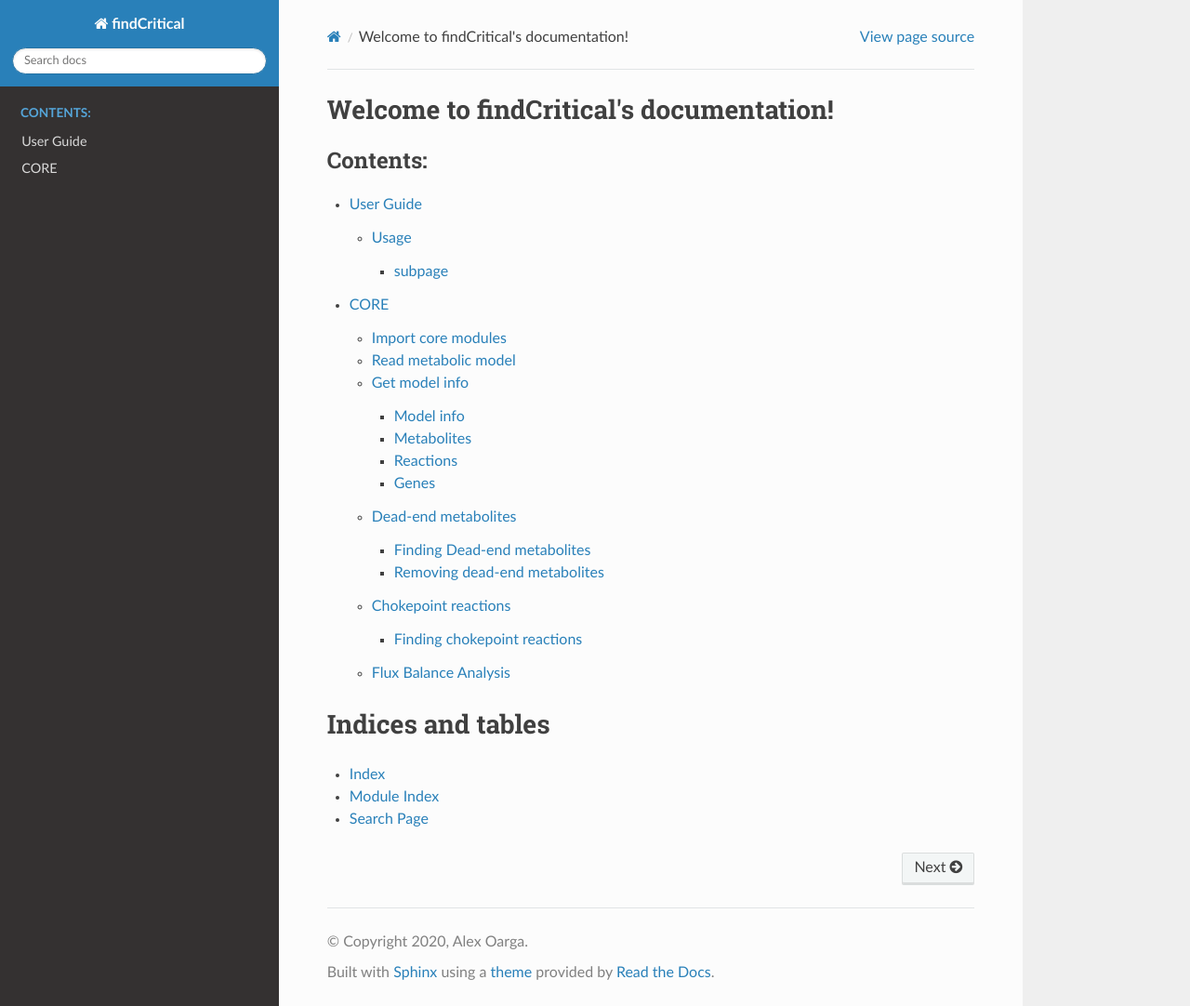
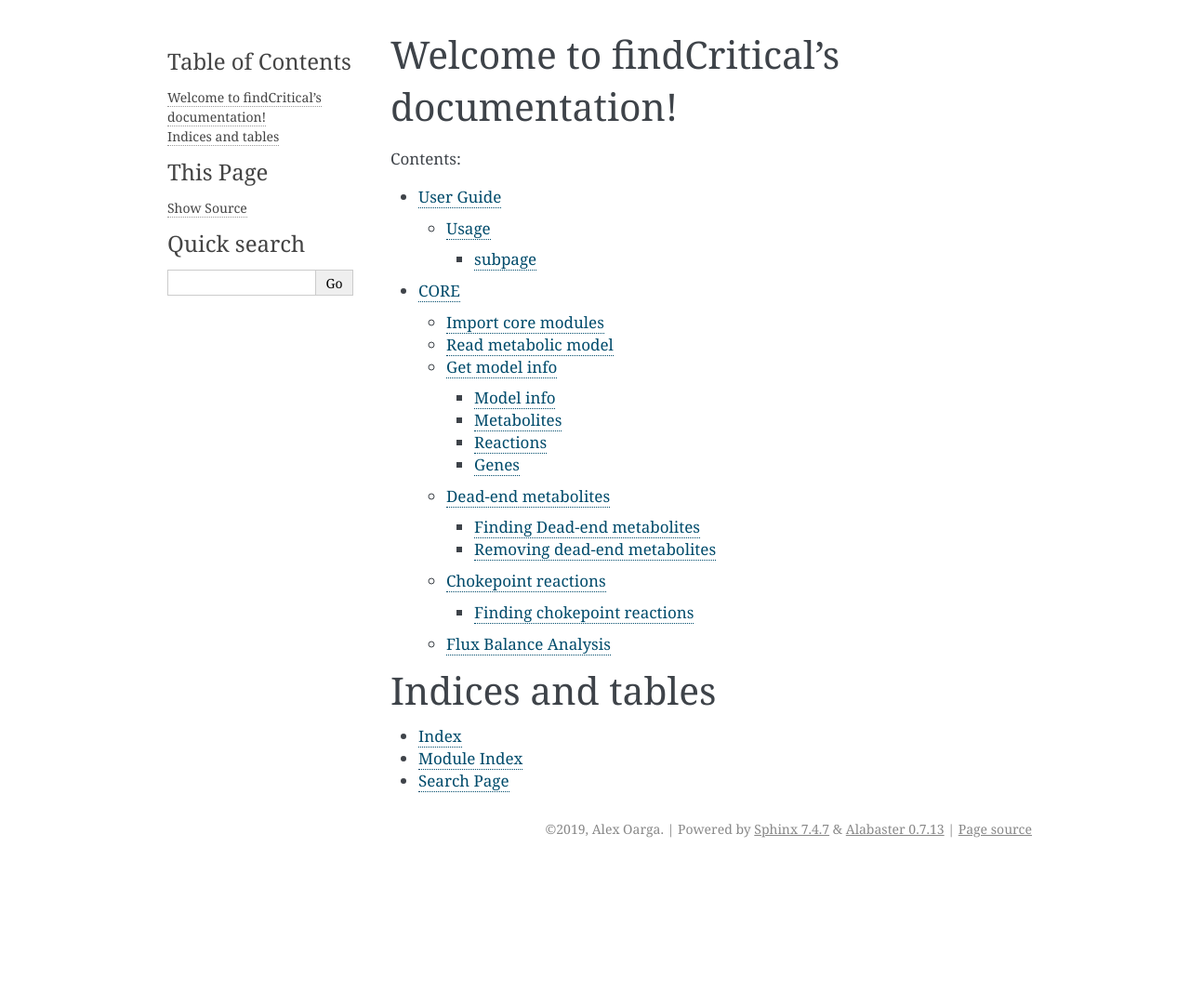
Before and after one commit to alexOarga/findCritical, a Sphinx documentation site: the page built from docs/source/index.rst, in a window 1280 px wide and 1082 px high. Shown: the whole window at 93% size. Built offline with Sphinx 7.4.7, drawn with Linux system fonts in a browser that asks for light colours; pages that are not in the unit, such as notebooks, are missing from menus; some of the changed lines change nothing that is shown.

Commit message:
trying docs

```diff
--- a/docs/source/conf.py
+++ b/docs/source/conf.py
@@ -1,86 +1,142 @@
-# Configuration file for the Sphinx documentation builder.
-#
-# This file only contains a selection of the most common options. For a full
-# list see the documentation:
-# https://www.sphinx-doc.org/en/master/usage/configuration.html
+#!/usr/bin/env python3
 
-# -- Path setup --------------------------------------------------------------
+# Use sphinx-quickstart to create your own conf.py file!
+# After that, you have to edit a few things.  See below.
 
-# If extensions (or modules to document with autodoc) are in another directory,
-# add these directories to sys.path here. If the directory is relative to the
-# documentation root, use os.path.abspath to make it absolute, like shown here.
-#
-# import os
-# import sys
-# sys.path.insert(0, os.path.abspath('.'))
-import sphinx_rtd_theme
+# Select nbsphinx and, if needed, other Sphinx extensions:
+extensions = [
+    'nbsphinx',
+    'sphinx.ext.mathjax',  # for math equations
+    'sphinxcontrib.bibtex',  # for bibliographic references
+    'sphinxcontrib.rsvgconverter',  # for SVG->PDF conversion in LaTeX output
+]
 
+# Exclude build directory and Jupyter backup files:
+exclude_patterns = ['_build', '**.ipynb_checkpoints']
 
-# The suffix(es) of source filenames.
-# You can specify multiple suffix as a list of string:
-#
-# source_suffix = ['.rst', '.md']
-source_suffix = '.rst'
+# Default language for syntax highlighting in reST and Markdown cells:
+highlight_language = 'none'
 
-# The encoding of source files.
-#
-# source_encoding = 'utf-8-sig'
+# Don't add .txt suffix to source files:
+html_sourcelink_suffix = ''
 
-# The master toctree document.
+# Work-around until https://github.com/sphinx-doc/sphinx/issues/4229 is solved:
+html_scaled_image_link = False
+
+# List of arguments to be passed to the kernel that executes the notebooks:
+nbsphinx_execute_arguments = [
+    "--InlineBackend.figure_formats={'svg', 'pdf'}",
+    "--InlineBackend.rc={'figure.dpi': 96}",
+]
+
+# This is processed by Jinja2 and inserted before each notebook
+nbsphinx_prolog = r"""
+{% set docname = 'docs/' + env.doc2path(env.docname, base=None) %}
+
+.. only:: html
+
+    .. role:: raw-html(raw)
+        :format: html
+
+    .. nbinfo::
+
+        This page was generated from `{{ docname }}`__.
+        Interactive online version:
+        :raw-html:`<a href="https://mybinder.org/v2/gh/spatialaudio/nbsphinx/{{ env.config.release }}?filepath={{ docname }}"><img alt="Binder badge" src="https://mybinder.org/badge_logo.svg" style="vertical-align:text-bottom"></a>`
+
+    __ https://github.com/spatialaudio/nbsphinx/blob/
+        {{ env.config.release }}/{{ docname }}
+
+.. raw:: latex
+
+    \nbsphinxstartnotebook{\scriptsize\noindent\strut
+    \textcolor{gray}{The following section was generated from
+    \sphinxcode{\sphinxupquote{\strut {{ docname | escape_latex }}}} \dotfill}}
+"""
+
+# This is processed by Jinja2 and inserted after each notebook
+nbsphinx_epilog = r"""
+{% set docname = 'docs/' + env.doc2path(env.docname, base=None) %}
+.. raw:: latex
+
+    \nbsphinxstopnotebook{\scriptsize\noindent\strut
+    \textcolor{gray}{\dotfill\ \sphinxcode{\sphinxupquote{\strut
+    {{ docname | escape_latex }}}} ends here.}}
+"""
+
+mathjax_config = {
+    'TeX': {'equationNumbers': {'autoNumber': 'AMS', 'useLabelIds': True}},
+}
+
+# Additional files needed for generating LaTeX/PDF output:
+latex_additional_files = ['references.bib']
+
+# -- The settings below this line are not specific to nbsphinx ------------
+
 master_doc = 'index'
 
-# -- Project information -----------------------------------------------------
+project = 'findCritical'
+author = 'Alex Oarga'
+copyright = '2019, ' + author
 
-project = 'findCritical'
-copyright = '2020, Alex Oarga'
-author = 'Alex Oarga'
+linkcheck_ignore = [r'http://localhost:\d+/']
 
+# -- Get version information and date from Git ----------------------------
 
-# -- General configuration ---------------------------------------------------
+try:
+    from subprocess import check_output
+    release = check_output(['git', 'describe', '--tags', '--always'])
+    release = release.decode().strip()
+    today = check_output(['git', 'show', '-s', '--format=%ad', '--date=short'])
+    today = today.decode().strip()
+except Exception:
+    release = '<unknown>'
+    today = '<unknown date>'
 
-# Add any Sphinx extension module names here, as strings. They can be
-# extensions coming with Sphinx (named 'sphinx.ext.*') or your custom
-# ones.
-extensions = [
-    'recommonmark',
-    "sphinx.ext.autodoc",
-    "sphinx.ext.intersphinx",
-    "sphinx.ext.mathjax",
-    "sphinx.ext.viewcode",
-    "sphinx.ext.napoleon",
-    "sphinx.ext.autosummary",
-    "autoapi.extension",
-    "nbsphinx",
-    'autoapi.extension',
+# -- Options for HTML output ----------------------------------------------
+
+html_title = project + ' version ' + release
+
+# -- Options for LaTeX output ---------------------------------------------
+
+# See https://www.sphinx-doc.org/en/master/latex.html
+latex_elements = {
+    'papersize': 'a4paper',
+    'printindex': '',
+    'sphinxsetup': r"""
+        %verbatimwithframe=false,
+        %verbatimwrapslines=false,
+        %verbatimhintsturnover=false,
+        VerbatimColor={HTML}{F5F5F5},
+        VerbatimBorderColor={HTML}{E0E0E0},
+        noteBorderColor={HTML}{E0E0E0},
+        noteborder=1.5pt,
+        warningBorderColor={HTML}{E0E0E0},
+        warningborder=1.5pt,
+        warningBgColor={HTML}{FBFBFB},
+    """,
+    'preamble': r"""
+\usepackage[sc,osf]{mathpazo}
+\linespread{1.05}  % see http://www.tug.dk/FontCatalogue/urwpalladio/
+\renewcommand{\sfdefault}{pplj}  % Palatino instead of sans serif
+\IfFileExists{zlmtt.sty}{
+    \usepackage[light,scaled=1.05]{zlmtt}  % light typewriter font from lmodern
+}{
+    \renewcommand{\ttdefault}{lmtt}  % typewriter font from lmodern
+}
+\usepackage{booktabs}  % for Pandas dataframes
+""",
+}
+
+latex_documents = [
+    (master_doc, 'nbsphinx.tex', project, author, 'howto'),
 ]
 
-# Document Python Code
-autoapi_type = 'python'
-autoapi_dirs = '../../'
+latex_show_urls = 'footnote'
+latex_show_pagerefs = True
 
-# Add any paths that contain templates here, relative to this directory.
-templates_path = ['_templates']
+# -- Options for EPUB output ----------------------------------------------
 
-# The language for content autogenerated by Sphinx. Refer to documentation
-# for a list of supported languages.
-#
-# This is also used if you do content translation via gettext catalogs.
-# Usually you set "language" from the command line for these cases.
-language = 'none'
-
-# List of patterns, relative to source directory, that match files and
-# directories to ignore when looking for source files.
-# This pattern also affects html_static_path and html_extra_path.
-exclude_patterns = ['_build', '**.ipynb_checkpoints']
-
-# -- Options for HTML output -------------------------------------------------
-
-# The theme to use for HTML and HTML Help pages.  See the documentation for
-# a list of builtin themes.
-#
-html_theme = 'sphinx_rtd_theme'
-
-# Add any paths that contain custom static files (such as style sheets) here,
-# relative to this directory. They are copied after the builtin static files,
-# so a file named "default.css" will overwrite the builtin "default.css".
-html_static_path = ['_static']
+# These are just defined to avoid Sphinx warnings related to EPUB:
+version = release
+suppress_warnings = ['epub.unknown_project_files']
```
Also changed, not shown: docs/requirements.txt (+6 -2 lines).
